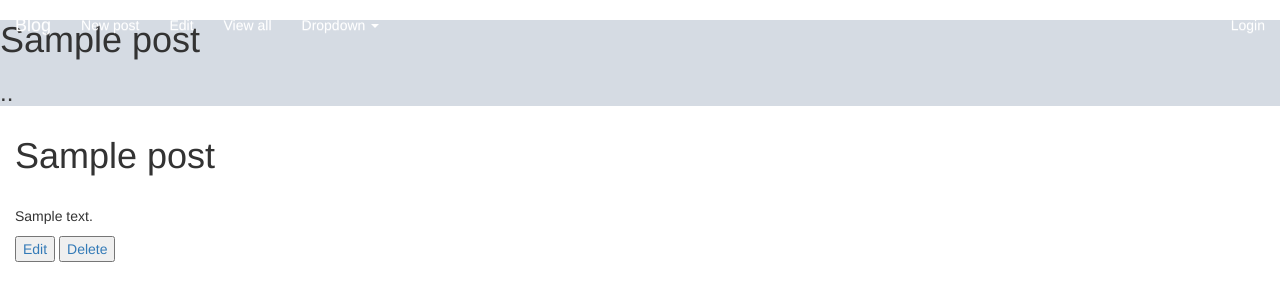
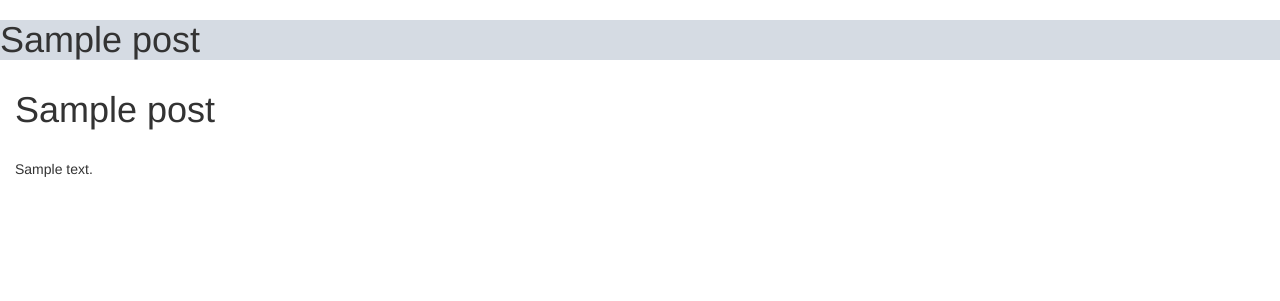
Before and after one commit to SherinA13021998/mysite_app, a Django app: template blog/templates/blog/post.html in a window 1280 px wide. Shown: the top 301 px of the page. Run offline with Django 3.2, Linux system fonts and the light colour scheme; the template is opened without the code that fills it: values that come from a table or form of the project are taken from there, others are empty; tables that the repository leaves empty hold one stand-in row (values such as "Sample post"); grey boxes marked "Sample" are stand-in pictures; some libraries are stand-ins or nearby versions.

Commit message:
mysite app

```diff
--- a/blog/templates/blog/post.html
+++ b/blog/templates/blog/post.html
@@ -1,14 +1,12 @@
 {% extends 'blog/base.html' %}
 
-
-{% block title %}Details{% endblock %}
+{% block title %}posts.content{% endblock %}
 
 {% block body %}
-    {% include 'blog/nav_bar.html' %}
 
-<div id="cover-detail" style="background-image: url('/media/{{ post.img }}');">
-    <h1 id="cover-text">{{ post.title }}</h1>
-    <h3 id="cover-subtext">..</h3>
+<div id="cover-detail" style="background-image: url('/media/{{ posts.img }}');">
+    <h1 id="cover-text">{{ posts.title }}</h1>
+
 </div>
 
 <div id="post-content">
@@ -16,15 +14,13 @@
         <div class="container-fluid">
             <div class="row">
                 <div class="col-md-8">
-                    <h3>{{ post.date_created }}</h3>
-                    <h1>{{ post.title }}</h1>
+                    <h1>{{ posts.title }}</h1>
                     <br>
-                    <p>{{ post.content }}</p>
+                    <p>{{ posts.content }}</p>
 
-                    <a href="{% url 'edit_post' post.id}"><button>Edit</button></a>
-                    <a href="{% url 'del_post' post.id}"><button>Delete</button></a>
 
                 </div>
+
             </div>
         </div>
     </div>
```
